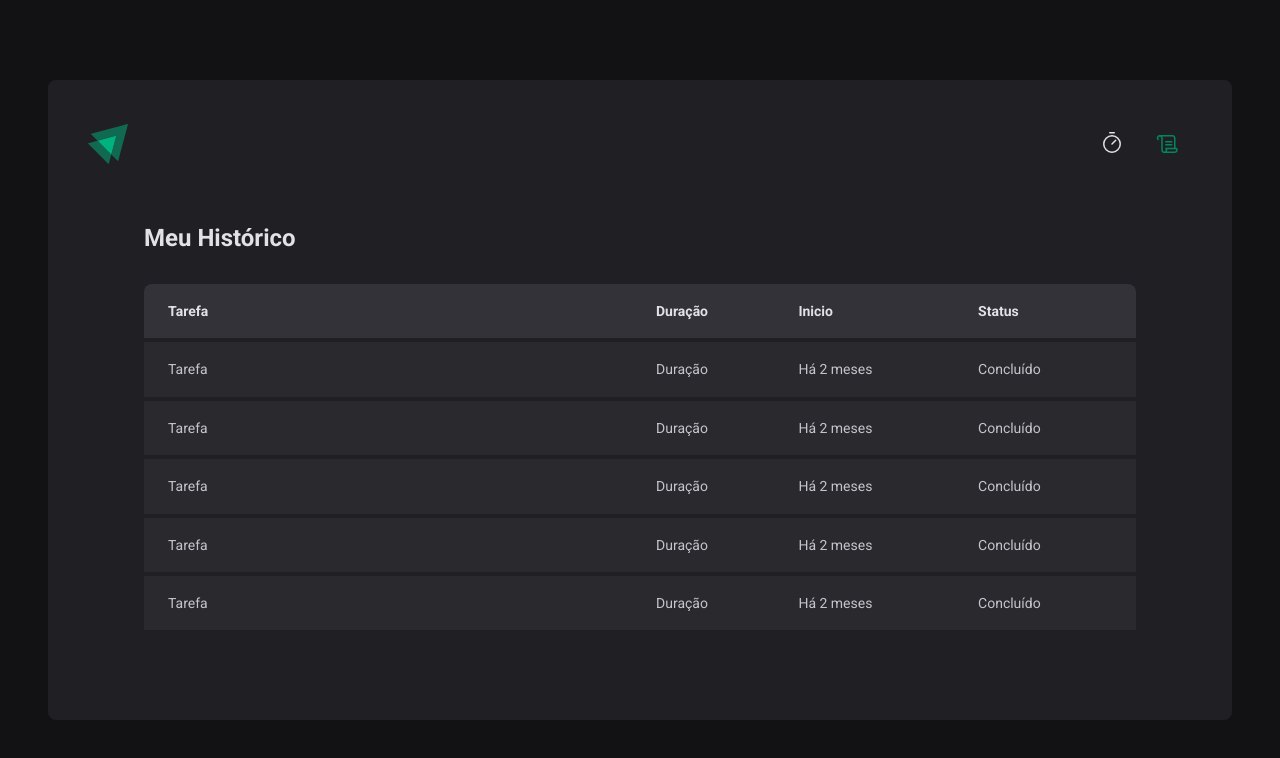
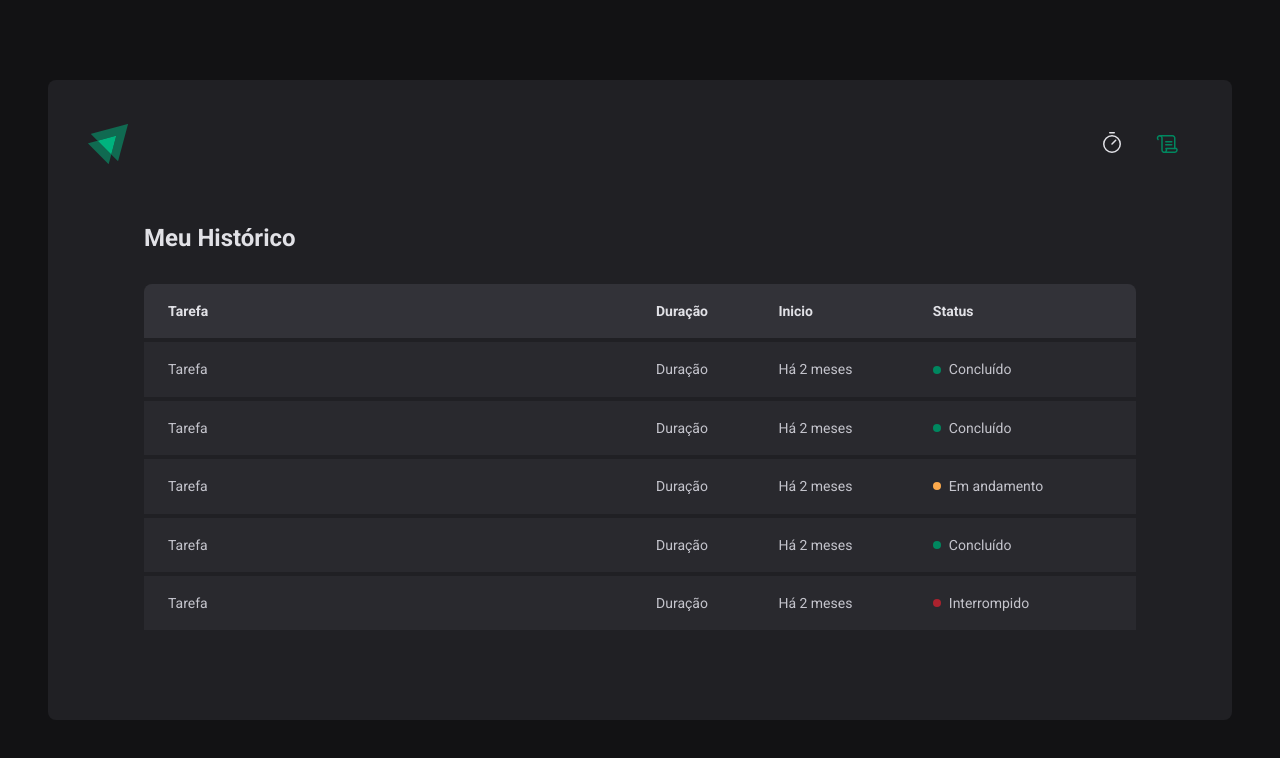
Before and after one commit to Jhameson/02-ignite-timer, a React (Vite) app: page /history in a window 1280 px wide. Shown: the top 758 px of the page. Built offline with nearby package versions, Linux system fonts and the light colour scheme.

Commit message:
Componente: Status

```diff
--- a/src/pages/History/index.tsx
+++ b/src/pages/History/index.tsx
@@ -1,4 +1,4 @@
-import { HistoryContainer, HistoryList } from './style'
+import { HistoryContainer, HistoryList, Status } from './style'
 
 export function History() {
   return (
@@ -19,31 +19,41 @@
               <td>Tarefa</td>
               <td>Duração</td>
               <td>Há 2 meses</td>
-              <td>Concluído</td>
+              <td>
+                <Status statusColor="green">Concluído</Status>
+              </td>
             </tr>
             <tr>
               <td>Tarefa</td>
               <td>Duração</td>
               <td>Há 2 meses</td>
-              <td>Concluído</td>
+              <td>
+                <Status statusColor="green">Concluído</Status>
+              </td>
             </tr>
             <tr>
               <td>Tarefa</td>
               <td>Duração</td>
               <td>Há 2 meses</td>
-              <td>Concluído</td>
+              <td>
+                <Status statusColor="yellow">Em andamento</Status>
+              </td>
             </tr>
             <tr>
               <td>Tarefa</td>
               <td>Duração</td>
               <td>Há 2 meses</td>
-              <td>Concluído</td>
+              <td>
+                <Status statusColor="green">Concluído</Status>
+              </td>
             </tr>
             <tr>
               <td>Tarefa</td>
               <td>Duração</td>
               <td>Há 2 meses</td>
-              <td>Concluído</td>
+              <td>
+                <Status statusColor="red">Interrompido</Status>
+              </td>
             </tr>
           </tbody>
         </table>
--- a/src/pages/History/style.ts
+++ b/src/pages/History/style.ts
@@ -58,3 +58,28 @@
     }
   }
 `
+
+const STATUS_COLORS = {
+  yellow: 'yellow-500',
+  green: 'green-500',
+  red: 'red-500',
+} as const
+
+interface StatusProps {
+  statusColor: keyof typeof STATUS_COLORS
+}
+
+export const Status = styled.span<StatusProps>`
+  display: flex;
+  align-items: center;
+  gap: 0.5rem;
+
+  &::before {
+    content: '';
+    width: 0.5rem;
+    height: 0.5rem;
+    border-radius: 50%;
+    background-color: ${(props) =>
+      props.theme[STATUS_COLORS[props.statusColor]]};
+  }
+`
```
